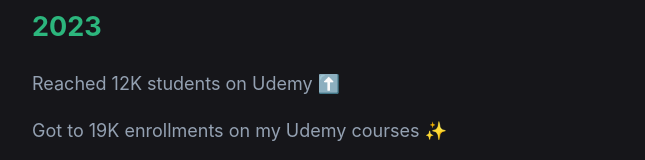
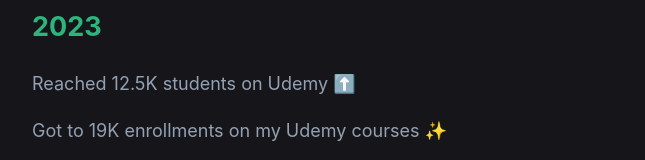
Before and after one commit to wlsf82/walmyr-nextjs, a Next.js app: page / in a window 1280 px wide. Shown: the part 3241-3401 px from the top of the page, without its empty margins (302-947 px from the left). Built offline with nearby package versions, Linux system fonts and the light colour scheme.

Commit message:
Update number of students on udemy

```diff
--- a/components/timeline.js
+++ b/components/timeline.js
@@ -106,7 +106,7 @@
   {
     year: '2023',
     events: [
-      'Reached 12K students on Udemy ⬆️',
+      'Reached 12.5K students on Udemy ⬆️',
       'Got to 19K enrollments on my Udemy courses ✨',
       'Reached 4K subscribers on YouTube 🥳',
       'Reached the mark of 100 Live Streams on YouTube 💯',
```
